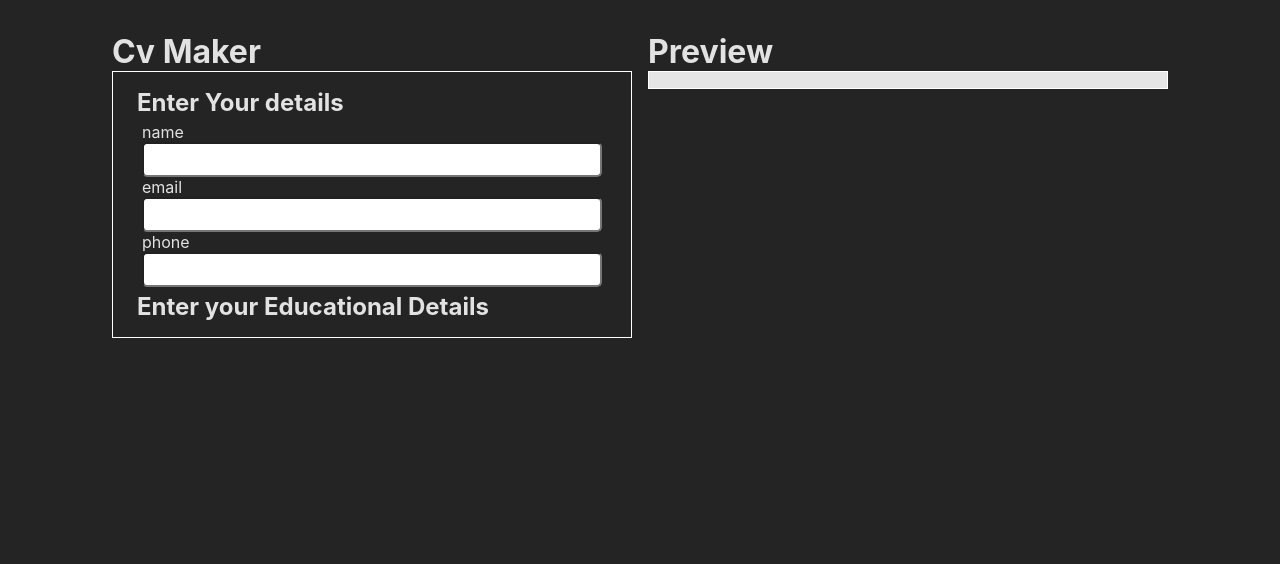
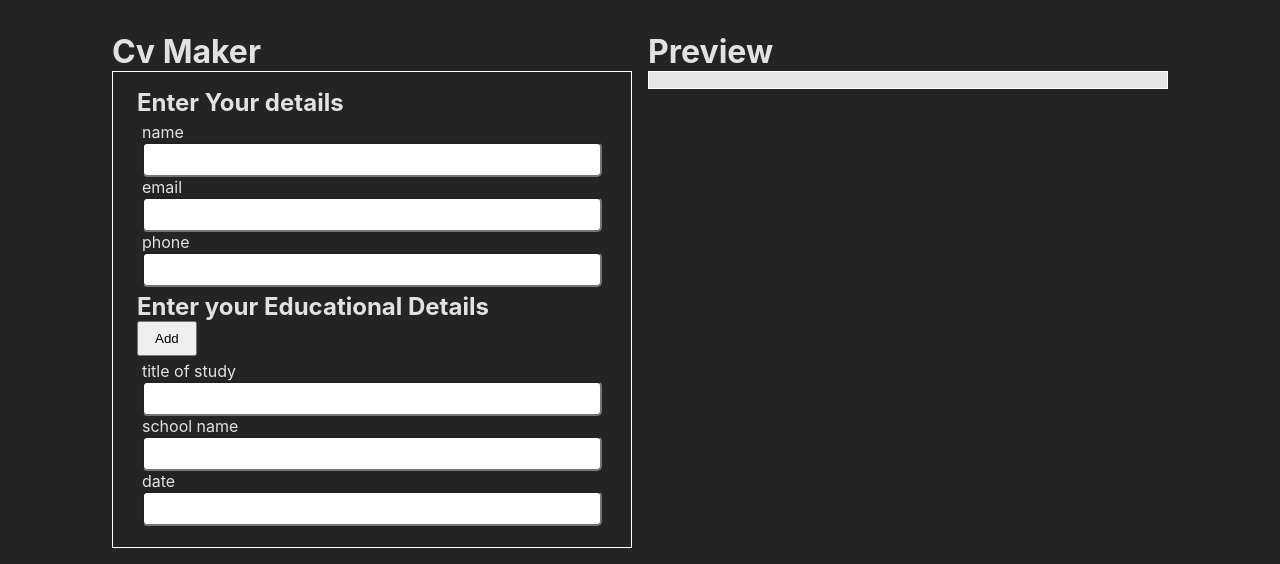
Before and after one commit to RazaNaqsh/CvCreator-React, a React (Vite) app: page / in a window 1280 px wide. Shown: the top 564 px of the page. Built offline with nearby package versions, Linux system fonts and the light colour scheme.

Commit message:
Add state for education exp array and display

```diff
--- a/src/App.jsx
+++ b/src/App.jsx
@@ -15,13 +15,13 @@ function App() {
 			[name]: value,
 		}));
 	}
-	console.log(generalInfo);
+	// console.log(generalInfo);
 
 	const generalInfoArr = ["name", "email", "phone"];
 	const generalInputElements = generalInfoArr.map((item) => {
 		return (
 			<label>
-				{item}{" "}
+				{item}
 				<input
 					type="text"
 					onChange={handleChange}
@@ -31,6 +31,34 @@ function App() {
 			</label>
 		);
 	});
+
+	const [eduExpArr, setEduExpArr] = React.useState([
+		["title of study", "school name", "date"],
+	]);
+
+	const eduExpElements = eduExpArr.map((field) => {
+		return (
+			<div className="form-field-container">
+				<label>
+					{field[0]} <input type="text" />
+				</label>
+				<label>
+					{field[1]} <input type="text" />
+				</label>
+				<label>
+					{field[2]} <input type="text" />
+				</label>
+			</div>
+		);
+	});
+
+	function newField() {
+		setEduExpArr((prevArr) => {
+			return [...prevArr, ["title of study", "school name", "date"]];
+		});
+		console.log(eduExpArr);
+	}
+
 	return (
 		<div className="App">
 			<div className="form-container">
@@ -40,7 +68,8 @@ function App() {
 					<div className="form-field-container">{generalInputElements}</div>
 
 					<h2>Enter your Educational Details</h2>
-					{/* {eduExpElements} */}
+					<button onClick={newField}>Add</button>
+					{eduExpElements}
 				</section>
 			</div>
 
```
